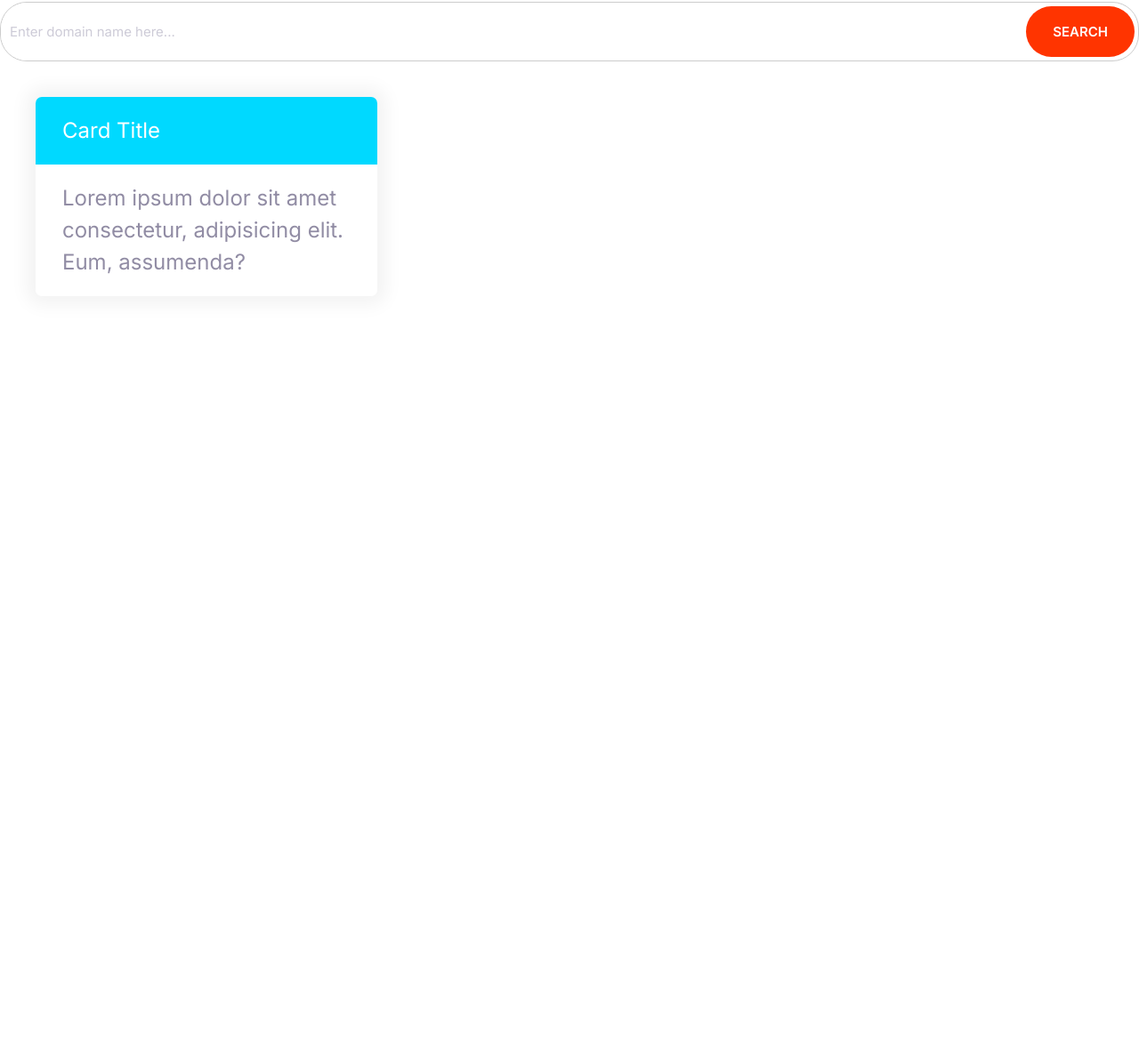
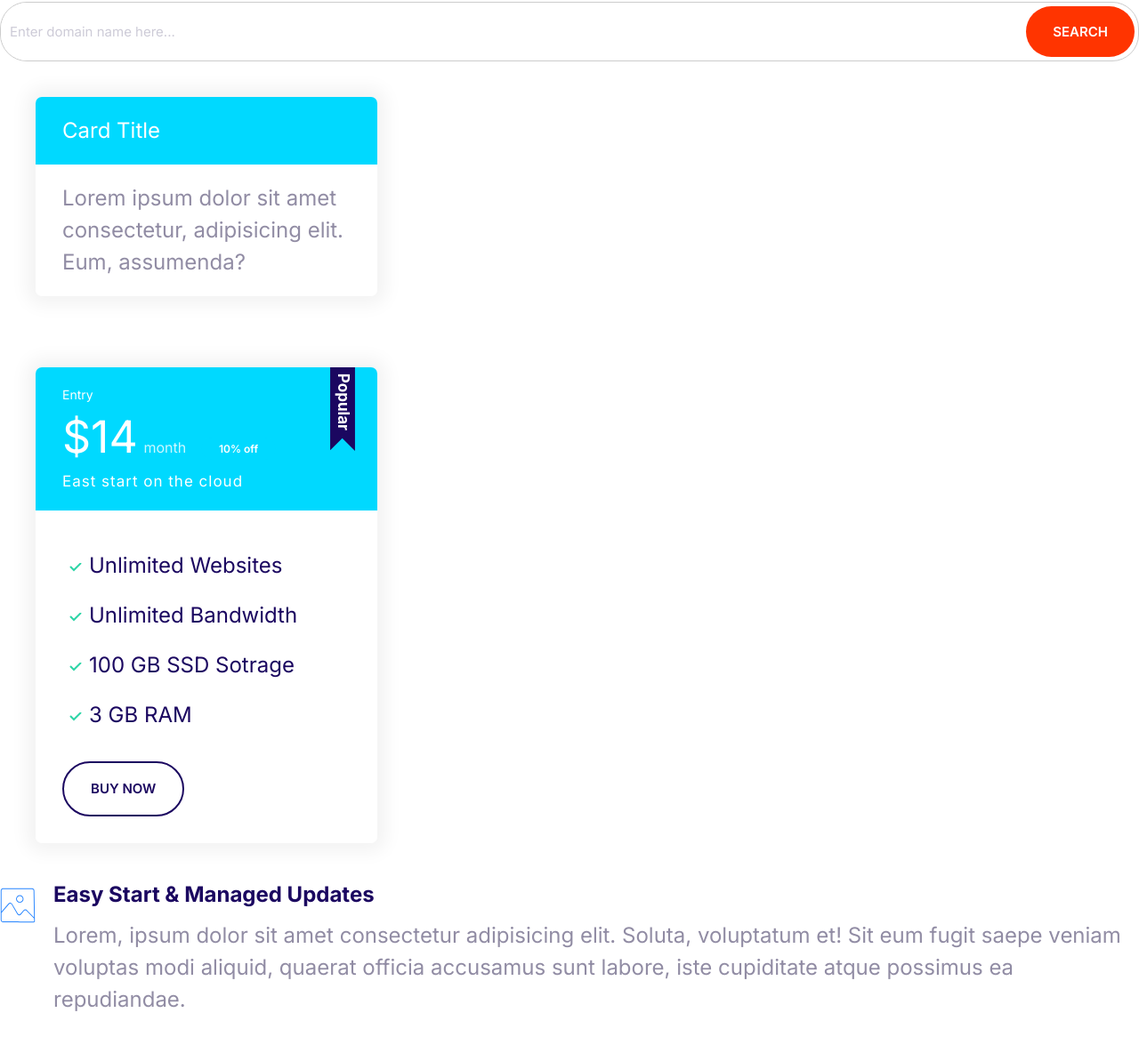
Before and after one commit to mohammadribhee/modiCourse, a plain HTML site: page index.html in a window 1280 px wide. Shown: the part 697-1863 px from the top of the page at 89% size. Before the commit the page ends 1070 px from the top, so only its background shows below. Drawn offline with Linux system fonts and the light colour scheme.

Commit message:
Media Objects

```diff
--- a/css/style.css
+++ b/css/style.css
@@ -324,6 +324,8 @@ a {
   right: 5%;
 }
 
+
+
 @media screen and (min-width: 1024px) {
   .plan__name {
     font-size: 1.4rem;
@@ -341,3 +343,19 @@ a {
     font-size: 1.7rem;
   }
 }
+/* Media */
+.media {
+  display: flex;
+}
+
+.media__title {
+  margin-top: 0;
+}
+
+.media__body {
+  margin: 0 2rem;
+}
+
+.media__image {
+  margin-top: 1rem;
+}
--- a/index.html
+++ b/index.html
@@ -57,5 +57,42 @@
       </div>
     </div>
   </div>
+  <div style="width:30%;padding:4rem">
+  <div class="plan plan--popular">
+    <div class="card card--secondary">
+      <header class="card__header">
+        <h3 class="plan__name">Entry</h3>
+        <span class="plan__price">$14</span>
+        <span class="plan__billing-cycle">month</span>
+        <span class="badge badge--secondary badge--small">10% off</span>
+        <span class="plan__description">East start on the cloud</span>
+      </header>
+      <div class="card__body">
+        <ul class="list list--tick">
+          <li class="list__item">Unlimited Websites</li>
+          <li class="list__item">Unlimited Bandwidth</li>
+          <li class="list__item">100 GB SSD Sotrage</li>
+          <li class="list__item">3 GB RAM</li>
+      </ul>
+      <button class="btn btn--outline">BUY NOW</button>
+
+      </div>
+
+    </div>
+  </div>
+  </div>
+
+  <div class="media">
+    <div class="media__image">
+      <svg class="icon icon--primary">
+        <use xlink:href="img/sprite.svg#snap"></use>
+      </svg>
+    </div>
+
+    <div class="media__body">
+      <h3 class="media__title">Easy Start & Managed Updates</h3>
+      <p>Lorem, ipsum dolor sit amet consectetur adipisicing elit. Soluta, voluptatum et! Sit eum fugit saepe veniam voluptas modi aliquid, quaerat officia accusamus sunt labore, iste cupiditate atque possimus ea repudiandae.</p>
+    </div>
+  </div>
 </body>
 </html>
```
Also changed, not shown: img/popular.svg (renamed from icon/popular.svg).
